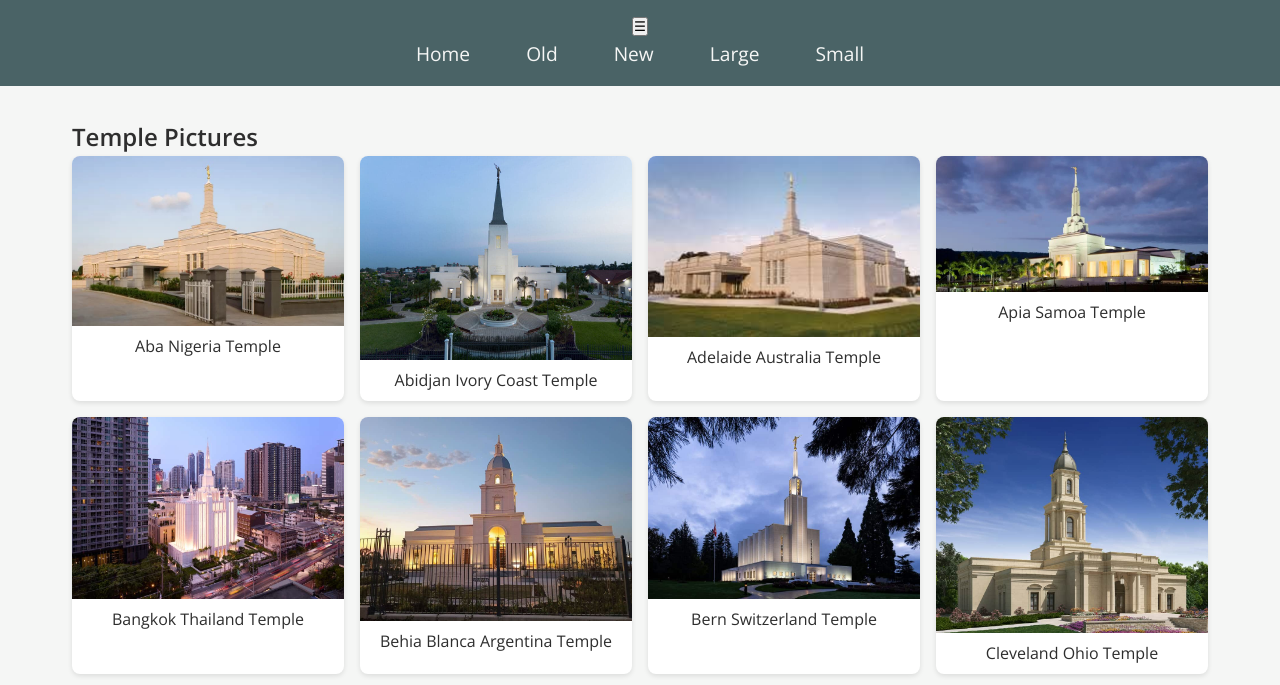
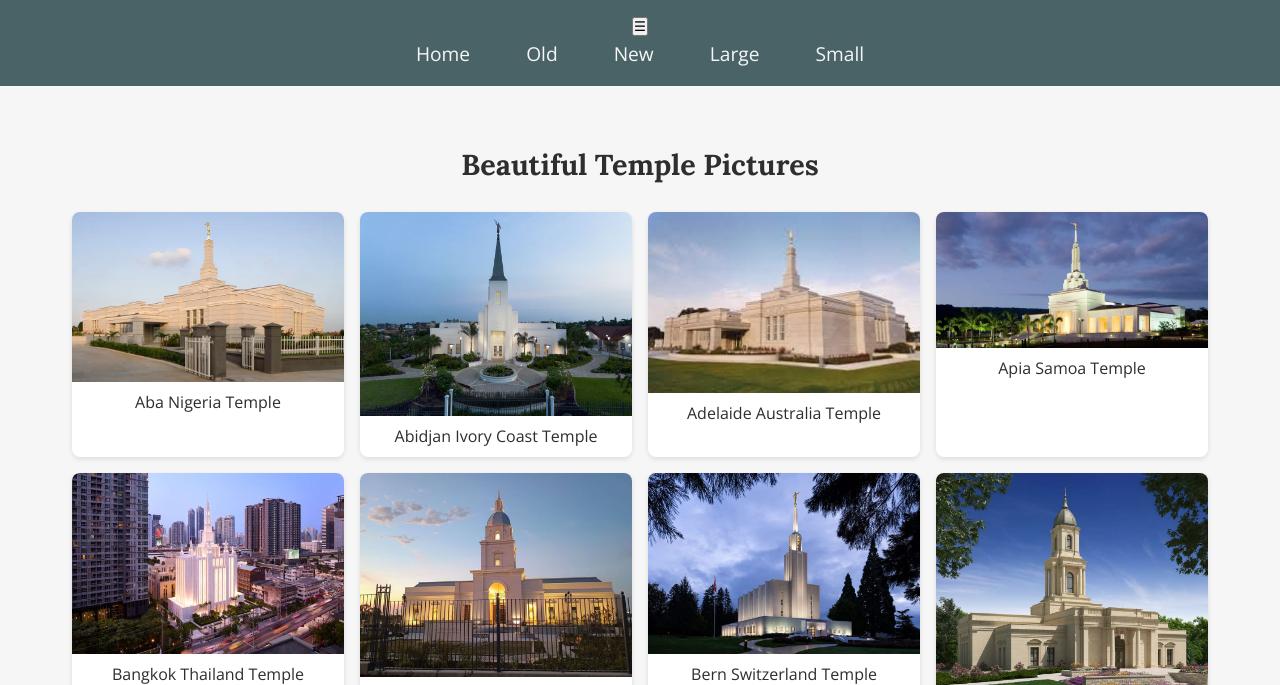
Before and after one commit to ChibuezeO/wdd131, a plain HTML site: page temples.html in a window 1280 px wide. Shown: the part 70-755 px from the top of the page. Drawn offline with nearby package versions, Linux system fonts and the light colour scheme.

Commit message:
Css corrections

```diff
--- a/styles/temples.css
+++ b/styles/temples.css
@@ -50,7 +50,7 @@ nav a:hover {
     padding: 1rem;
 }
 
-main h1 {
+main h2 {
     font-family: 'Lora', serif;
     font-size: 1.8rem;
     text-align: center;
--- a/temples.html
+++ b/temples.html
@@ -29,7 +29,7 @@
         </nav>
     </header>
     <main class="container">
-        <h2>Temple Pictures</h2>
+        <h2>Beautiful Temple Pictures</h2>
         <div class="gallery">
             <figure>
                 <img src="images/aba_nigeria.jpg" alt="Aba Nigeria Temple">
```
